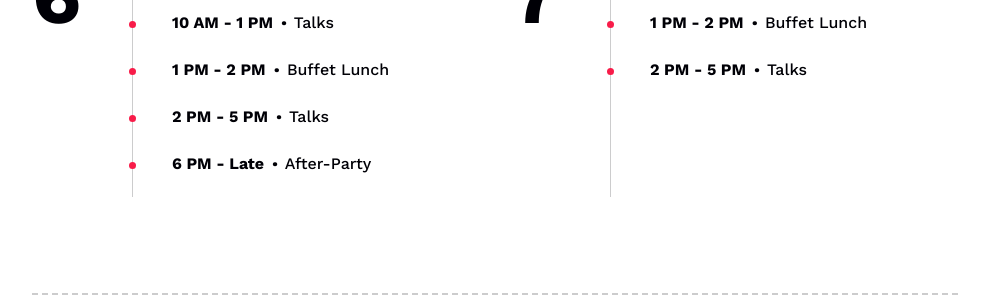
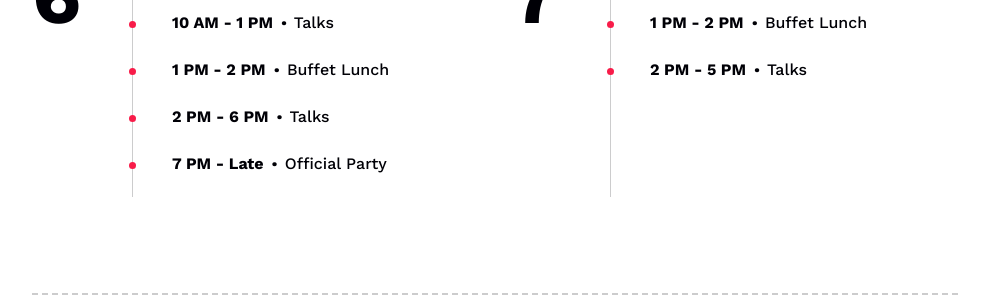
Before and after one commit to bangkokrb/rubyconfth, a Jekyll site: the page built from index.md, in a window 1280 px wide and 900 px high, scrolled down 1521 px. Shown: the part 153-453 px from the top of the window, without its empty margins (237-1226 px from the left). Built offline with Jekyll 4.4.1, drawn with Linux system fonts in a browser that asks for light colours; comment, search, counter and statistics services are not loaded.

Commit message:
Adjust schedule and party name on Day 1 (#81)

```diff
--- a/_includes/schedule.html
+++ b/_includes/schedule.html
@@ -20,12 +20,12 @@
           <span class="schedule__event-name">Buffet Lunch</span>
         </li>
         <li class="schedule__event">
-          <time class="schedule__time-slot">2 PM - 5 PM</time>
+          <time class="schedule__time-slot">2 PM - 6 PM</time>
           <span class="schedule__event-name">Talks</span>
         </li>
         <li class="schedule__event">
-          <time class="schedule__time-slot">6 PM - Late</time>
-          <span class="schedule__event-name">After-Party</span>
+          <time class="schedule__time-slot">7 PM - Late</time>
+          <span class="schedule__event-name">Official Party</span>
         </li>
       </ul>
     </div>
```
